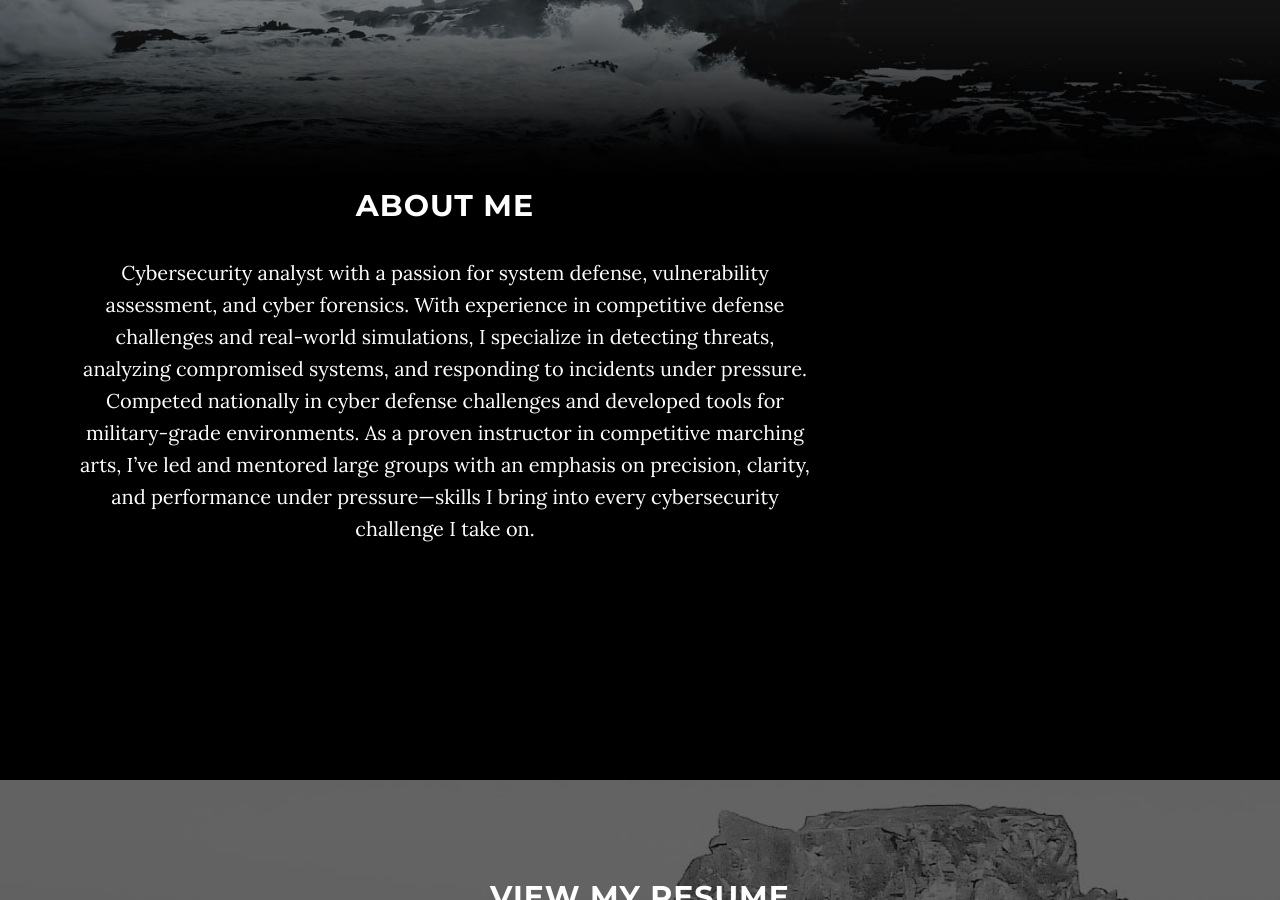
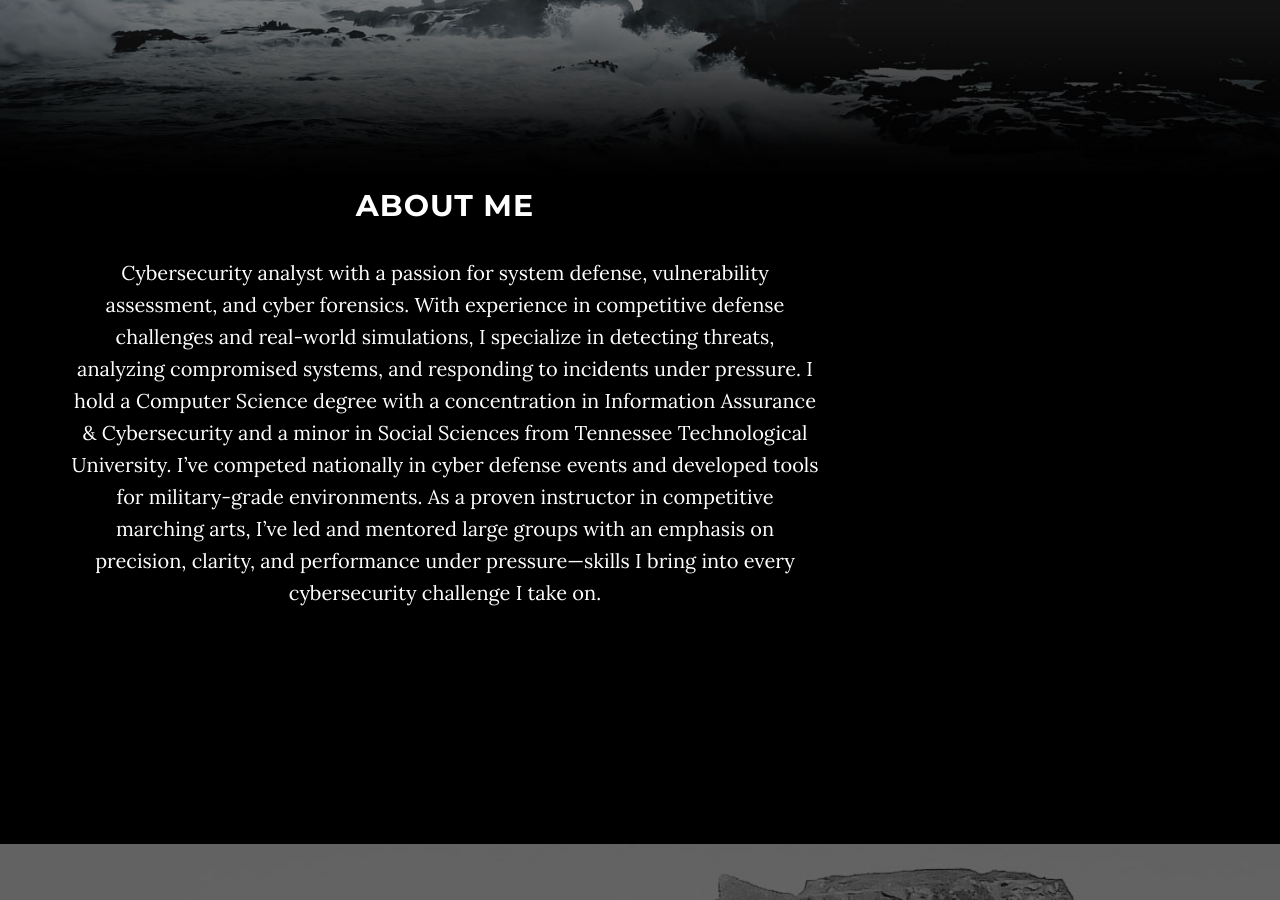
Before and after one commit to M-Kiriazes/M-Kiriazes.github.io, a Jekyll site: the page built from index.html, in a window 1280 px wide and 900 px high, scrolled down 711 px. Built offline with Jekyll 4.4.1, drawn with Linux system fonts in a browser that asks for light colours.

Commit message:
Update about.html

```diff
--- a/_includes/about.html
+++ b/_includes/about.html
@@ -1,11 +1,10 @@
-<!-- About Section -->
 <section id="about" class="about-section text-center">
   <div class="container">
     <div class="row justify-content-center">
       <div class="col-lg-8">
         <h2 class="text-white mb-4">About Me</h2>
         <p class="text-white-50">
-          Cybersecurity analyst with a passion for system defense, vulnerability assessment, and cyber forensics. With experience in competitive defense challenges and real-world simulations, I specialize in detecting threats, analyzing compromised systems, and responding to incidents under pressure. Competed nationally in cyber defense challenges and developed tools for military-grade environments. As a proven instructor in competitive marching arts, I’ve led and mentored large groups with an emphasis on precision, clarity, and performance under pressure—skills I bring into every cybersecurity challenge I take on.
+          Cybersecurity analyst with a passion for system defense, vulnerability assessment, and cyber forensics. With experience in competitive defense challenges and real-world simulations, I specialize in detecting threats, analyzing compromised systems, and responding to incidents under pressure. I hold a Computer Science degree with a concentration in Information Assurance & Cybersecurity and a minor in Social Sciences from Tennessee Technological University. I’ve competed nationally in cyber defense events and developed tools for military-grade environments. As a proven instructor in competitive marching arts, I’ve led and mentored large groups with an emphasis on precision, clarity, and performance under pressure—skills I bring into every cybersecurity challenge I take on.
         </p>
       </div>
     </div>
```
